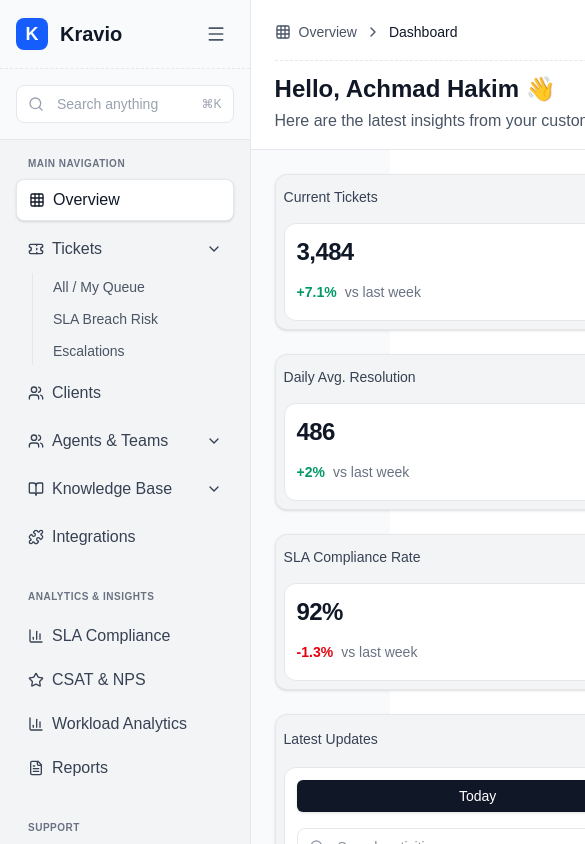
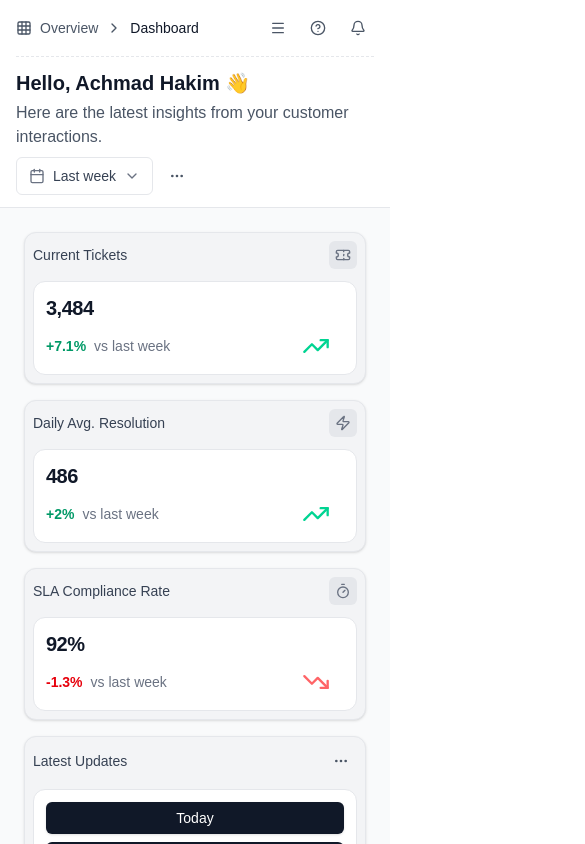
Before and after one commit to Mikdad-mk/analyitics-page, a Next.js app: page / in a window 390 px wide. Shown: the top 844 px of the page, 585 px wide, since content can reach past the window. Built offline with nearby package versions, Linux system fonts and the light colour scheme; a web font is replaced by a local one.

Commit message:
updated mobile responsive

```diff
--- a/src/app/page.tsx
+++ b/src/app/page.tsx
@@ -1,5 +1,6 @@
 'use client';
 
+import React, { useState } from 'react';
 import {
   Search,
   ChevronDown,
@@ -105,10 +106,14 @@ const slaTickets = [
 ];
 
 export default function Dashboard() {
+  const [isSidebarOpen, setIsSidebarOpen] = useState(false);
   return (
-    <div className="min-h-screen bg-gray-50 flex">
+    <div className="min-h-screen bg-gray-50 flex flex-col md:flex-row">
+      {isSidebarOpen && (
+        <div className="fixed inset-0 bg-black/20 z-30 md:hidden" onClick={() => setIsSidebarOpen(false)} />
+      )}
       {/* Sidebar */}
-      <div className="w-64 bg-gray-50 border-r border-gray-200 flex flex-col">
+      <div className={`bg-gray-50 md:border-r border-b border-gray-200 flex flex-col md:static fixed inset-y-0 left-0 z-40 w-64 md:w-64 transform transition-transform duration-200 md:translate-x-0 ${isSidebarOpen ? 'translate-x-0' : '-translate-x-full md:translate-x-0'}`}>
         {/* Logo */}
         <div className="p-4 border-b border-dashed border-gray-200">
           <div className="flex items-center justify-between">
@@ -118,7 +123,7 @@ export default function Dashboard() {
               </div>
               <span className="text-xl font-semibold text-gray-900">Kravio</span>
             </div>
-            <button className="p-2 rounded-lg hover:bg-gray-100 text-gray-600">
+            <button className="p-2 rounded-lg hover:bg-gray-100 text-gray-600" onClick={() => setIsSidebarOpen(false)}>
               <Menu className="w-5 h-5" />
             </button>
           </div>
@@ -141,7 +146,7 @@ export default function Dashboard() {
         <div className="flex-1 p-4 bg-gray-100">
           <nav className="space-y-2 ">
             <h3 className="px-3 text-[10px] font-semibold text-gray-500 uppercase tracking-wider mb-2">Main Navigation</h3>
-            <div className="bg-white text-gray-900 px-3 py-2 rounded-lg flex items-center space-x-2 border border-gray-200 shadow-sm">
+            <div className="bg-white text-gray-900 px-3 py-2 rounded-lg flex items-center space-x-2 border border-gray-200 shadow-sm cursor-pointer" onClick={() => setIsSidebarOpen(false)}>
               <Grid3X3 className="w-4 h-4" />
               <span className="font-medium">Overview</span>
             </div>
@@ -253,7 +258,7 @@ export default function Dashboard() {
       {/* Main Content */}
       <div className="flex-1 flex flex-col">
         {/* Header */}
-        <div className="bg-white border-b border-gray-200 px-6 py-4">
+        <div className="bg-white border-b border-gray-200 px-4 sm:px-6 py-3 sm:py-4">
           {/* Top row: breadcrumb + icons */}
           <div className="flex items-center justify-between">
             <div className="flex items-center text-sm text-gray-600">
@@ -263,6 +268,9 @@ export default function Dashboard() {
               <span className="text-gray-900 font-medium">Dashboard</span>
             </div>
             <div className="flex items-center gap-2">
+              <button className="md:hidden p-2 hover:bg-gray-100 rounded-lg text-gray-600" onClick={() => setIsSidebarOpen(true)}>
+                <Menu className="w-4 h-4" />
+              </button>
               <button className="p-2 hover:bg-gray-100 rounded-lg text-gray-600">
                 <HelpCircle className="w-4 h-4" />
               </button>
@@ -274,9 +282,9 @@ export default function Dashboard() {
           {/* dotted divider */}
           <div className="mt-3 border-t border-dashed border-gray-200" />
           {/* Bottom row: title + controls */}
-          <div className="mt-3 flex items-center justify-between">
+          <div className="mt-3 flex flex-col sm:flex-row sm:items-center sm:justify-between gap-2">
             <div>
-              <h1 className="text-2xl font-semibold text-gray-900">Hello, Achmad Hakim <span role="img" aria-label="wave">👋</span></h1>
+              <h1 className="text-xl sm:text-2xl font-semibold text-gray-900">Hello, Achmad Hakim <span role="img" aria-label="wave">👋</span></h1>
               <p className="text-gray-600 mt-1">Here are the latest insights from your customer interactions.</p>
             </div>
             <div className="flex items-center gap-2">
@@ -295,7 +303,7 @@ export default function Dashboard() {
         {/* Dashboard Content */}
         <div className="flex-1 p-6 space-y-6">
           {/* KPI + Latest Updates + Chart (single responsive grid) */}
-          <div className="grid grid-cols-1 lg:grid-cols-4 gap-6">
+          <div className="grid grid-cols-1 lg:grid-cols-4 gap-4 sm:gap-6">
             {/* Current Tickets */}
             <div className="bg-gray-100 rounded-xl border border-gray-200 p-2 shadow-sm flex flex-col">
               <div className="flex items-center justify-between mb-3">
@@ -305,7 +313,7 @@ export default function Dashboard() {
                 </div>
               </div>
               <div className="bg-white rounded-xl border border-gray-200 p-3 flex-1 flex flex-col justify-end">
-                <div className="text-2xl font-bold text-gray-900 tracking-tight mb-2">3,484</div>
+                <div className="text-xl sm:text-2xl font-bold text-gray-900 tracking-tight mb-2">3,484</div>
                 <div className="flex items-center justify-between">
                   <div className="flex items-center text-sm">
                     <span className="text-emerald-600 font-semibold">+7.1%</span>
@@ -327,7 +335,7 @@ export default function Dashboard() {
                 </div>
               </div>
               <div className="bg-white rounded-xl border border-gray-200 p-3 flex-1 flex flex-col justify-end">
-                <div className="text-2xl font-bold text-gray-900 tracking-tight mb-2">486</div>
+                <div className="text-xl sm:text-2xl font-bold text-gray-900 tracking-tight mb-2">486</div>
                 <div className="flex items-center justify-between">
                   <div className="flex items-center text-sm">
                     <span className="text-emerald-600 font-semibold">+2%</span>
@@ -349,7 +357,7 @@ export default function Dashboard() {
                 </div>
               </div>
               <div className="bg-white rounded-xl border border-gray-200 p-3 flex-1 flex flex-col justify-end">
-                <div className="text-2xl font-bold text-gray-900 tracking-tight mb-2">92%</div>
+                <div className="text-xl sm:text-2xl font-bold text-gray-900 tracking-tight mb-2">92%</div>
                 <div className="flex items-center justify-between">
                   <div className="flex items-center text-sm">
                     <span className="text-red-600 font-semibold">-1.3%</span>
@@ -362,7 +370,7 @@ export default function Dashboard() {
               </div>
             </div>
             {/* Latest Updates (right column, spans two rows on lg) */}
-            <div className="bg-gray-100 rounded-xl border border-gray-200 p-2 shadow-sm h-96 lg:h-full flex flex-col lg:row-span-2">
+            <div className="bg-gray-100 rounded-xl border border-gray-200 p-2 shadow-sm h-[28rem] sm:h-96 lg:h-full flex flex-col lg:row-span-2">
               <div className="flex items-center justify-between mb-3">
                 <h3 className="text-sm font-medium text-gray-700">Latest Updates</h3>
                 <button className="p-2 rounded-md hover:bg-gray-200/60 text-gray-600">
@@ -370,8 +378,8 @@ export default function Dashboard() {
                 </button>
               </div>
               <div className="bg-white rounded-xl border border-gray-200 p-3 flex-1 flex flex-col overflow-hidden">
-                <div className="mb-4">
-                  <div className="grid grid-cols-3 gap-2 w-full">
+              <div className="mb-4">
+                  <div className="grid grid-cols-1 sm:grid-cols-3 gap-2 w-full">
                     <button className="w-full px-3 py-1.5 rounded-md text-sm font-medium bg-gray-900 text-white shadow-sm">Today</button>
                     <button className="w-full px-3 py-1.5 rounded-md text-sm bg-gray-900 text-white">Yesterday</button>
                     <button className="w-full px-3 py-1.5 rounded-md text-sm bg-gray-900 text-white">This week</button>
@@ -411,7 +419,7 @@ export default function Dashboard() {
             </div>
 
             {/* Ticket Volume Trend (left, below KPI cards) */}
-            <div className="bg-gray-100 rounded-xl border border-gray-200 p-2 shadow-sm h-96 lg:col-span-3 flex flex-col">
+            <div className="bg-gray-100 rounded-xl border border-gray-200 p-2 shadow-sm h-[22rem] sm:h-96 lg:col-span-3 flex flex-col">
               <div className="flex items-center justify-between mb-3">
                 <div className="flex items-center gap-2">
                   <BarChart3 className="w-4 h-4 text-gray-600" />
```
